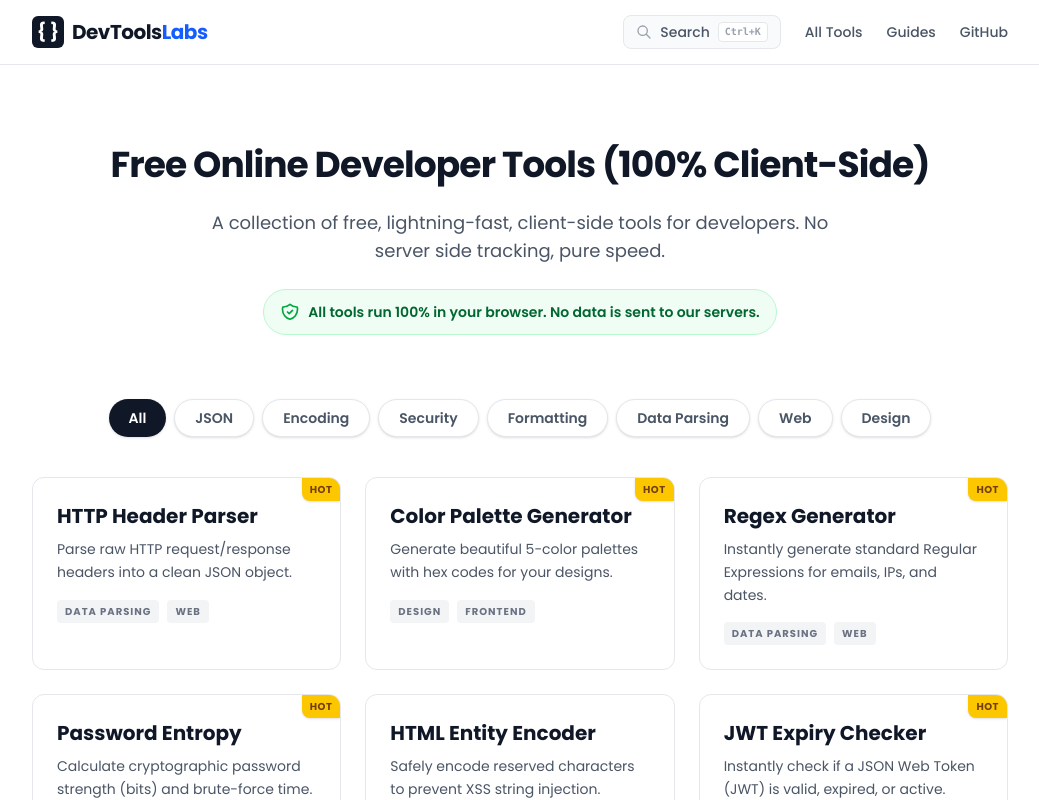
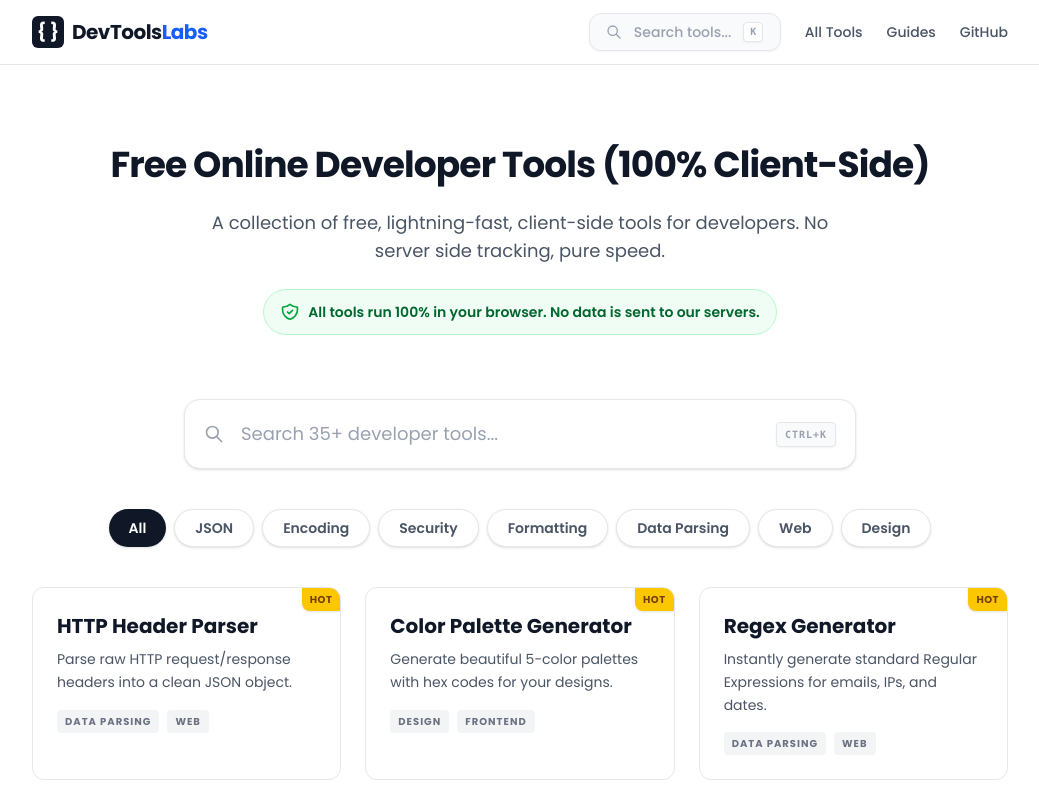
Before and after one commit to ArhamAshfaqft/devtoolslabs, a Next.js app: page / in a window 1280 px wide. Shown: the top 800 px of the page, without its empty margins (120-1159 px from the left). Built offline with nearby package versions, Linux system fonts and the light colour scheme.

Commit message:
feat: add prominent visual search bar to homepage and header

```diff
--- a/components/Header.tsx
+++ b/components/Header.tsx
@@ -14,13 +14,13 @@ export default function Header() {
         <nav className="hidden sm:flex items-center gap-6 text-sm font-medium text-gray-600">
           <button
             onClick={() => window.dispatchEvent(new KeyboardEvent('keydown', { key: 'k', ctrlKey: true }))}
-            className="flex items-center gap-2 px-3 py-1.5 bg-gray-50 border border-gray-200 rounded-lg hover:border-gray-900 hover:text-gray-900 transition-all group"
+            className="flex items-center gap-3 px-4 py-2 bg-gray-50 border border-gray-200 rounded-xl hover:border-blue-500 hover:bg-white text-gray-400 hover:text-gray-900 transition-all group w-48 shadow-xs"
           >
-            <svg className="w-4 h-4 text-gray-400 group-hover:text-gray-900" fill="none" stroke="currentColor" viewBox="0 0 24 24">
+            <svg className="w-4 h-4 group-hover:text-blue-600 transition-colors" fill="none" stroke="currentColor" viewBox="0 0 24 24">
               <path strokeLinecap="round" strokeLinejoin="round" strokeWidth={2} d="M21 21l-6-6m2-5a7 7 0 11-14 0 7 7 0 0114 0z" />
             </svg>
-            <span>Search</span>
-            <kbd className="hidden lg:inline-block px-1.5 py-0.5 bg-white border border-gray-200 rounded text-[10px] font-bold text-gray-400">Ctrl+K</kbd>
+            <span className="text-sm font-medium">Search tools...</span>
+            <kbd className="hidden lg:inline-block px-1.5 py-0.5 bg-white border border-gray-200 rounded text-[10px] font-bold text-gray-400 shadow-xs">K</kbd>
           </button>
           <Link href="/" className="hover:text-gray-900 transition-colors">All Tools</Link>
           <Link href="/guides" className="hover:text-gray-900 transition-colors">Guides</Link>
--- a/components/ToolGrid.tsx
+++ b/components/ToolGrid.tsx
@@ -268,6 +268,7 @@ const CATEGORIES = [
 
 export default function ToolGrid() {
   const [activeCategory, setActiveCategory] = useState('All');
+  const [searchQuery, setSearchQuery] = useState('');
   const [favorites, setFavorites] = useState<string[]>([]);
 
   useEffect(() => {
@@ -284,12 +285,37 @@ export default function ToolGrid() {
   }, []);
 
   const favTools = ALL_TOOLS.filter(t => favorites.includes(t.href));
-  const filteredTools = activeCategory === 'All'
-    ? ALL_TOOLS
-    : ALL_TOOLS.filter(tool => tool.categories.includes(activeCategory));
+
+  const filteredTools = ALL_TOOLS.filter(tool => {
+    const matchesCategory = activeCategory === 'All' || tool.categories.includes(activeCategory);
+    const matchesSearch = tool.name.toLowerCase().includes(searchQuery.toLowerCase()) ||
+                          tool.description.toLowerCase().includes(searchQuery.toLowerCase());
+    return matchesCategory && matchesSearch;
+  });
 
   return (
     <div className="w-full flex flex-col items-center">
+
+      {/* Search Bar */}
+      <div className="w-full max-w-2xl mb-10 relative group">
+        <div className="absolute inset-y-0 left-0 pl-5 flex items-center pointer-events-none">
+          <svg className="h-5 w-5 text-gray-400 group-focus-within:text-blue-500 transition-colors" fill="none" viewBox="0 0 24 24" stroke="currentColor">
+            <path strokeLinecap="round" strokeLinejoin="round" strokeWidth={2} d="M21 21l-6-6m2-5a7 7 0 11-14 0 7 7 0 0114 0z" />
+          </svg>
+        </div>
+        <input
+          type="text"
+          placeholder="Search 35+ developer tools..."
+          value={searchQuery}
+          onChange={(e) => setSearchQuery(e.target.value)}
+          className="block w-full pl-14 pr-12 py-5 bg-white border border-gray-200 rounded-2xl text-lg font-poppins text-gray-900 placeholder-gray-400 shadow-sm focus:ring-4 focus:ring-blue-500/5 focus:border-blue-500 transition-all outline-none"
+        />
+        <div className="absolute inset-y-0 right-0 pr-5 flex items-center">
+            <kbd className="hidden sm:inline-block px-2 py-1 bg-gray-50 border border-gray-200 rounded text-[10px] font-bold text-gray-400 shadow-xs uppercase tracking-widest">
+                Ctrl+K
+            </kbd>
+        </div>
+      </div>
 
       {/* Favorites / Pinned Section */}
       {favTools.length > 0 && activeCategory === 'All' && (
```
